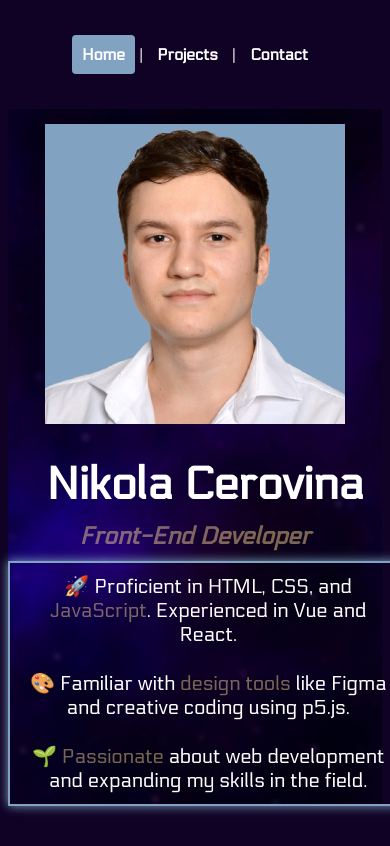
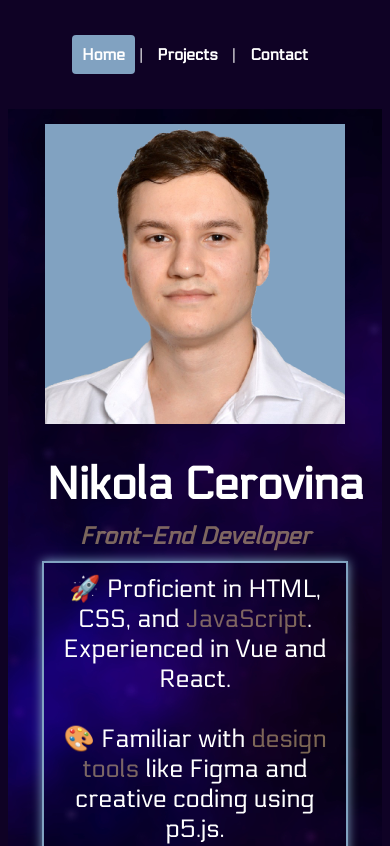
Before and after one commit to cerovina/Website-Vue-Router, a Vue app: page / in a window 390 px wide. Shown: the top 846 px of the page. Built offline with nearby package versions, Linux system fonts and the light colour scheme.

Commit message:
Style changes

```diff
--- a/src/assets/global.css
+++ b/src/assets/global.css
@@ -50,6 +50,12 @@ p {
 }
 
 /* Media query for mobile devices */
+@media (max-width: 767px) {
+  .aboutMe p {
+    width: 75%;
+  }
+}
+
 @media (max-width: 767px) {
   .wrapper {
     flex-direction: column; /* Stack items vertically on small screens */
@@ -144,8 +150,4 @@ h1, h2 {
     min-width: 75%;
     max-width: 100%;
   }
-
-  p {
-    font-size: 20px;
-  }
 }
--- a/src/views/HomeView.vue
+++ b/src/views/HomeView.vue
@@ -63,6 +63,12 @@ export default {
   font-size: 45px;
 }
 
+@media (max-width: 767px) {
+  .aboutMe p {
+    width: 75%;
+  }
+}
+
 .moving-title-container {
   position: relative;
   height: 50px; /* Adjust the height as needed */
```
